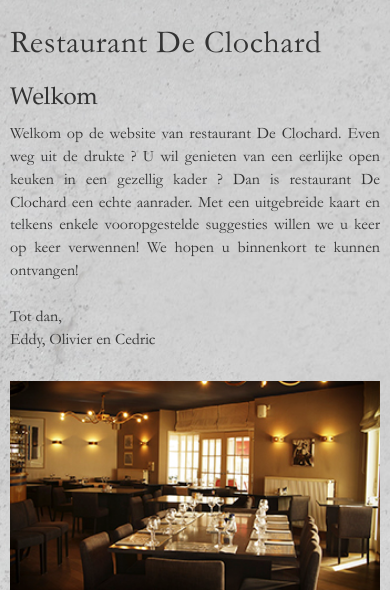
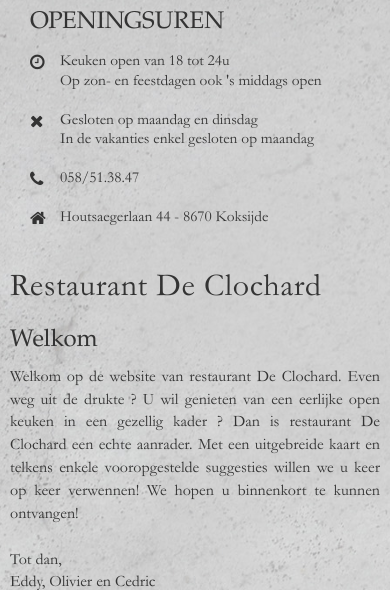
Before and after one commit to bflydesign/De-Clochard, a PHP site: page / in a window 390 px wide. Shown: the part 50-640 px from the top of the page. Run offline with PHP 8.4, Linux system fonts and the light colour scheme; some libraries are stand-ins or nearby versions.

Commit message:
Responsive -> openingsuren

```diff
--- a/css/mediaquery.css
+++ b/css/mediaquery.css
@@ -10,7 +10,8 @@
         font-size: 2em !important;
     }
     nav {
-        position: relative;
+        position: fixed;
+        width: 100%;
         top: 0;
         margin-top: 0;
         border-bottom: 0;
@@ -22,7 +23,7 @@
     nav ul li {
         display: block;
         padding: 5px 0;
-        background: rgba(255, 255, 255, 0.5);
+        background: rgb(255, 255, 255);
         float: none !important;
         width: 100%;
         border-left: none !important;
@@ -80,4 +81,8 @@
     main {
         margin-bottom: 90px;
     }
+    #openingsuren {
+        margin-top: 60px;
+        font-size: 0.8em;
+    }
 }
--- a/views/master.master.php
+++ b/views/master.master.php
@@ -63,42 +63,44 @@
 
 <div class="container container-top">
     <div class="row">
-        <div class="col-lg-5 hidden-sm hidden-xs img-nowrap">
-            <div class="col-lg-12" id="share">
+        <div class="col-lg-5 img-nowrap">
+            <row>
+                <div class="col-lg-12 hidden-sm hidden-xs" id="share">
                     <div class="fb-share-button" data-layout="button"></div>
+                    <img src="/img/<?php print isset($image) ? $image : ''; ?>" alt="restaurant de clochard"/>
                 </div>
-            <img src="/img/<?php print isset($image) ? $image : ''; ?>" alt="restaurant de clochard"/>
                 <div class="col-lg-12" id="openingsuren">
                     <h3>OPENINGSUREN</h3>
                     <div class="row top-buffer">
-                    <div class="col-lg-1 fa fa-clock-o fa-lg"></div>
-                    <div class="col-lg-11 font-medium">
+                        <div class="col-lg-1 col-md-1 col-sm-1 col-xs-1 fa fa-clock-o fa-lg"></div>
+                        <div class="col-lg-11 col-md-11 col-sm-11 col-xs-11 font-medium">
                             <p>Keuken open van 18 tot 24u</p>
                             <p>Op zon- en feestdagen ook 's middags open</p>
                         </div>
                     </div>
                     <div class="row top-buffer">
-                    <div class="col-lg-1 fa fa-close fa-lg"></div>
-                    <div class="col-lg-11 font-medium">
+                        <div class="col-lg-1 col-lg-1 col-md-1 col-sm-1 col-xs-1 fa fa-close fa-lg"></div>
+                        <div class="col-lg-11 col-md-11 col-sm-11 col-xs-11 font-medium">
                             <p>Gesloten op maandag en dinsdag</p>
                             <p>In de vakanties enkel gesloten op maandag</p>
                         </div>
                     </div>
                     <div class="row top-buffer">
-                    <div class="col-lg-1 fa fa-phone fa-lg"></div>
-                    <div class="col-lg-11 font-medium">
+                        <div class="col-lg-1 col-lg-1 col-md-1 col-sm-1 col-xs-1 fa fa-phone fa-lg"></div>
+                        <div class="col-lg-11 col-md-11 col-sm-11 col-xs-11 font-medium">
                             <p>058/51.38.47</p>
                         </div>
                     </div>
                     <div class="row top-buffer">
-                    <div class="col-lg-1 fa fa-home fa-lg"></div>
-                    <div class="col-lg-11 font-medium">
+                        <div class="col-lg-1 col-lg-1 col-md-1 col-sm-1 col-xs-1 fa fa-home fa-lg"></div>
+                        <div class="col-lg-11 col-md-11 col-sm-11 col-xs-11 font-medium">
                             <address>
                                 <p>Houtsaegerlaan 44 - 8670 Koksijde</p>
                             </address>
                         </div>
                     </div>
                 </div>
+            </row>
         </div>
         <div class="col-lg-7 col-sm-12">
             <div class="row">
```
Lines whose indentation alone changed are shown as unchanged.
